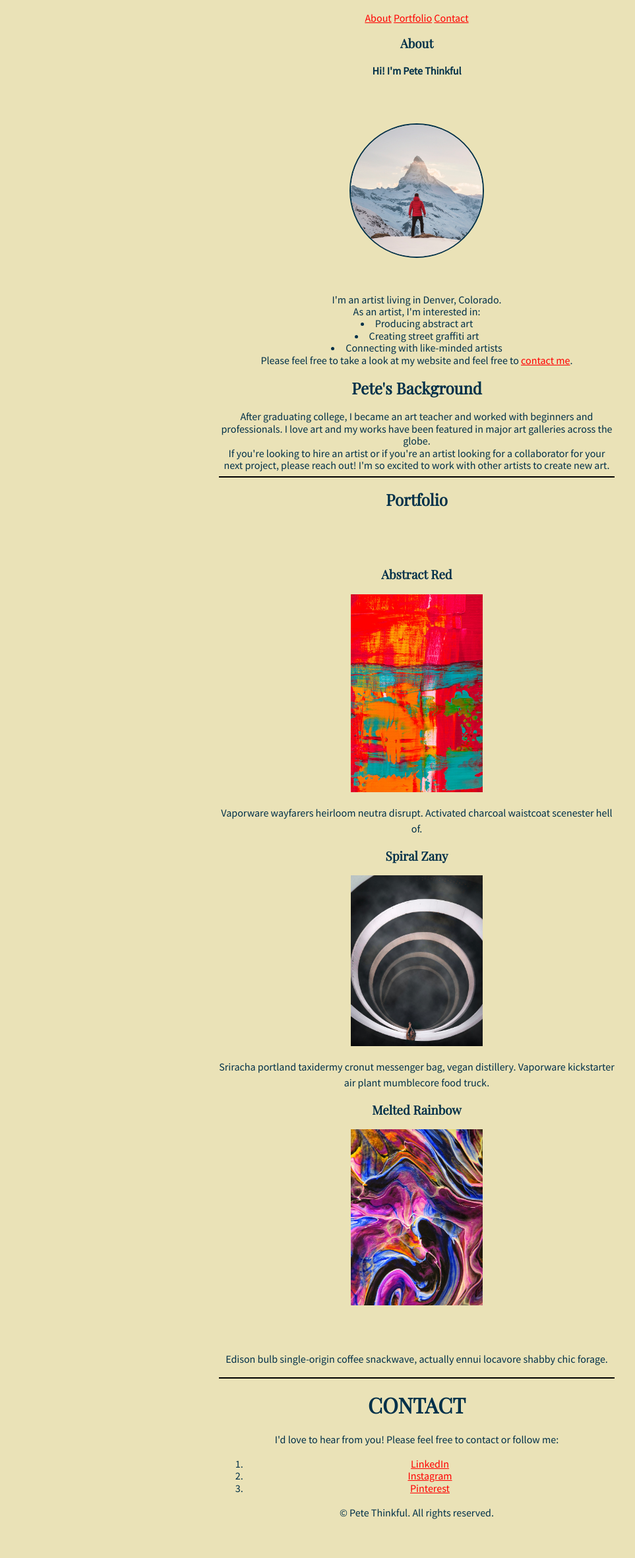
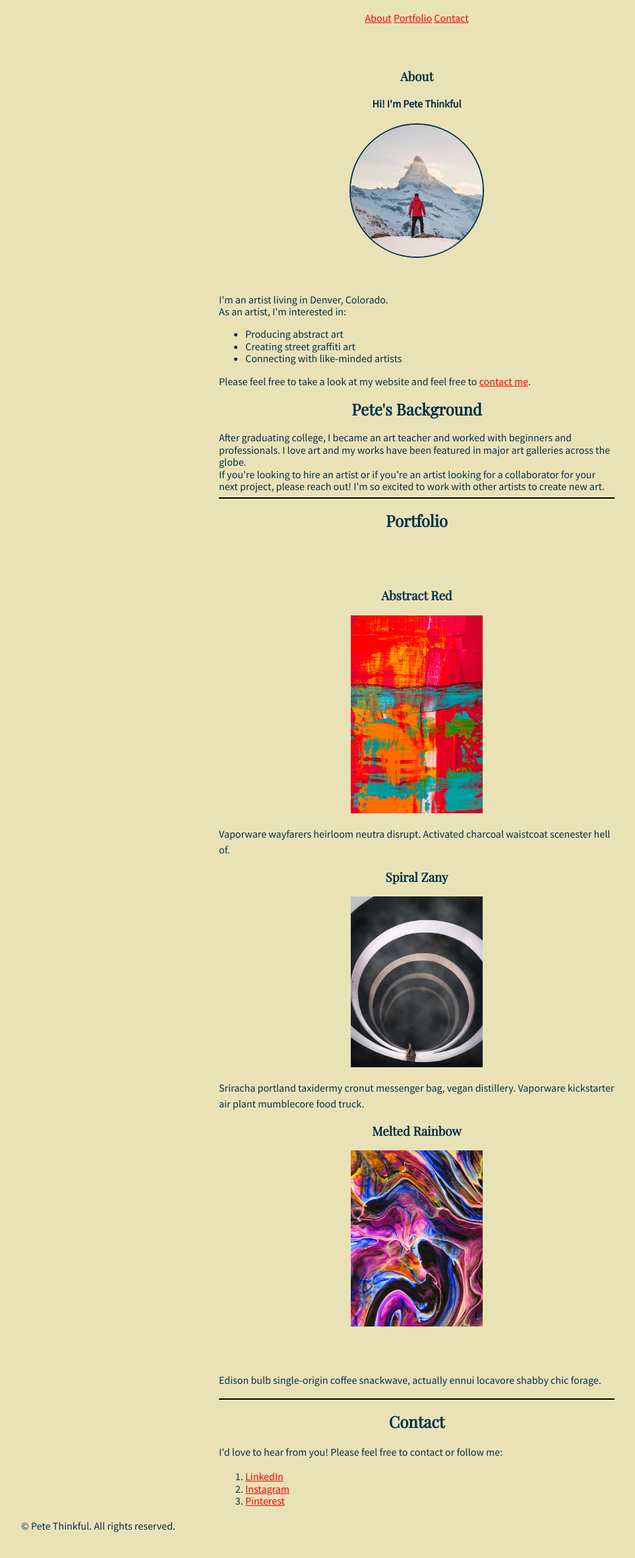
Before and after one commit to francine-mtz/pete-thinkful-portfolio, a plain HTML site: page index.html in a window 1280 px wide. Shown: the part 102-2464 px from the top of the page at 66% size, without its empty margins (8-971 px from the left). Drawn offline with nearby package versions, Linux system fonts and the light colour scheme.

Commit message:
Add files via upload

```diff
--- a/index.html
+++ b/index.html
@@ -21,9 +21,12 @@
 </header>
    <!--WAS SO HAPPY AND EXCITED WHEN AARON SHOWED ME HOW TO CREATE A "LINK" FOR THE About/Portfolio/Contact to be addressed to a specfic part of the page!!!-->
 <main>
-<h3 id="about">About</h3>
+
+  <article>
+    <div id="about">
+<h3 >About</h3>
   <h4>Hi! I'm Pete Thinkful</h4>
-  <article>
+  </div>
         <div>
           <img class="image-circle" src="images/pete-thinkful.png" alt="Pete Thinkful">
         </div>
@@ -34,18 +37,21 @@
 <div>
 
   <div>As an artist, I'm interested in:</div>
+  <ul>
 <li>Producing abstract art</li>
 <li>Creating street graffiti art</li>
 <li>Connecting with like-minded artists</li> </div>
+</ul>
+Please feel free to take a look at my website and feel free to
+      <a href="#contact"> contact me</a>.
 
-Please feel free to take a look at my website and feel free to <a>contact me</a>.
-
-    <h2>Pete's Background</h2>
+      <section>
+    <h2 id="petesbackground">Pete's Background</h2>
 <div>After graduating college, I became an art teacher and worked with beginners and professionals. I love art and my works have been featured in major art galleries across the globe.</div>
 
 <div>If you're looking to hire an artist or if you're an artist looking for a collaborator for your next project, please reach out! I'm so excited to work with other artists to create new art. </div>
      <!--I thought this would be better as a paragraph altogether, but it is what it is-->
-
+</section>
       <hr>
 
 <h2 id="portfolio">Portfolio</h2>
@@ -70,7 +76,7 @@ Vaporware wayfarers heirloom neutra disrupt. Activated charcoal waistcoat scenes
 <p>Edison bulb single-origin coffee snackwave, actually ennui locavore shabby chic forage.</p>
       <hr>
 
-<H1 id="contact">CONTACT</H1>
+<H2 id="contact">Contact</H2>
       <p>I'd love to hear from you! Please feel free to contact or follow me:</p>
 <ol>
   <li>
--- a/style.css
+++ b/style.css
@@ -3,24 +3,29 @@
 /*fingers crossed that this goes well*/
 
 /*for the About/Portfolio/Contact to turn red and underlined too*/
-
+/*on line 8 I removed :   text-align: center;  */
 a{
-  text-align: center;
+    text-align: center;
   text-decoration: underline;
   color: red;
 }
 /*^^^^this makes the "link" appear red and underlined so that we know that you're able to click on it*/
-
-
+header{
+    text-align: center;
+}
+#about, #portfolio, #contact, #petesbackground{
+    text-align: center;
+}
 /*was told that text-align:center shouldn't be all centered and need to work on it*/
 body {
   /*this didn't do anything^^^*/
 
-    text-align: center;
   color: #003049;
   font-family: "Source Sans Pro", Tahoma, Geneva, Verdana, sans-serif;
   padding: 40px;
 }
+
+
 
 /* Set the font family for any h1, h2, or h3 heading */
 h1,
```
